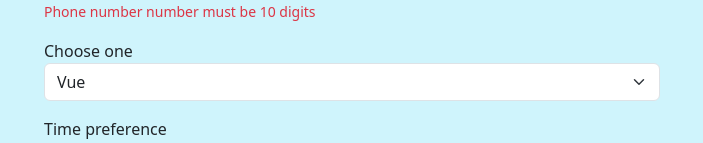
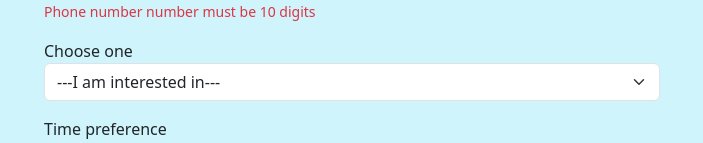
Before and after one commit to rahul7007/NG-TDF, an Angular app: page / in a window 1280 px wide. Shown: the part 411-554 px from the top of the page, without its empty margins (288-991 px from the left). Built offline with nearby package versions, Linux system fonts and the light colour scheme.

Commit message:
custom validation added for selectbox

```diff
--- a/src/app/app.component.html
+++ b/src/app/app.component.html
@@ -35,10 +35,11 @@
 
     <div class="form-group py-2">
       <label>Choose one</label>
-      <select class="form-select" name="topic" [(ngModel)]="userModel.topic">
-        <option value="">---I am interested in---</option>
+      <select class="form-select" name="topic" [(ngModel)]="userModel.topic" #topic="ngModel" required [class.is-invalid]="topicHasError && topic.touched" (blur)="validateTopic(topic.value)" (change)="validateTopic(topic.value)">
+        <option value="default">---I am interested in---</option>
         <option *ngFor="let topic of topics">{{ topic }}</option>
       </select>
+      <small class="text-danger" [class.d-none]="!topicHasError || topic.untouched">Please choose a topic</small>
     </div>
 
     <div class="py-2">
--- a/src/app/app.component.ts
+++ b/src/app/app.component.ts
@@ -9,6 +9,15 @@ import { User } from './user';
 export class AppComponent {
   title = 'tdf';
   topics = ["Angular", "React", "Vue"]
+  topicHasError = true
 
-  userModel = new User('rob', 'rob@abx', '123', 'Vue', 'morning', true)
+  validateTopic(value:string){
+    if(value==='default'){
+      this.topicHasError = true
+    } else{
+      this.topicHasError = false
+    }
+  }
+
+  userModel = new User('rob', 'rob@abx', '123', 'default', 'morning', true)
 }
```
Also changed, not shown: 1 other file (tests, documents, lock files or other folders).
